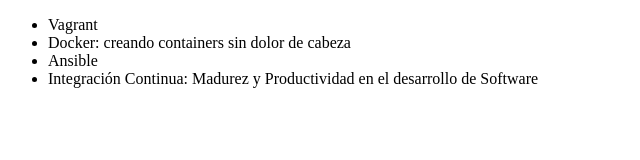
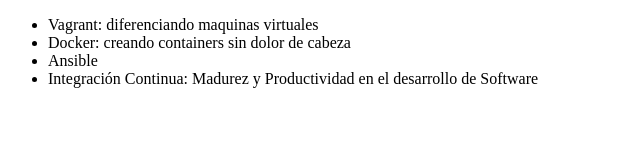
Before and after one commit to BrandonLunaCastro/alura-git, a plain HTML site: page index.html in a window 1280 px wide. Shown: the whole page, without its empty margins (0-640 px from the left). Drawn offline with Linux system fonts and the light colour scheme.

Commit message:
corrigiendo curso vagrand

```diff
--- a/index.html
+++ b/index.html
@@ -6,7 +6,7 @@
 </head>
 <body>
      <ul>
-         <li> Vagrant </li>
+         <li> Vagrant: diferenciando maquinas virtuales</li>
          <li> Docker: creando containers sin dolor de cabeza </li>
          <li> Ansible </li>
          <li> Integración Continua: Madurez y Productividad en el desarrollo de Software </li>
```
